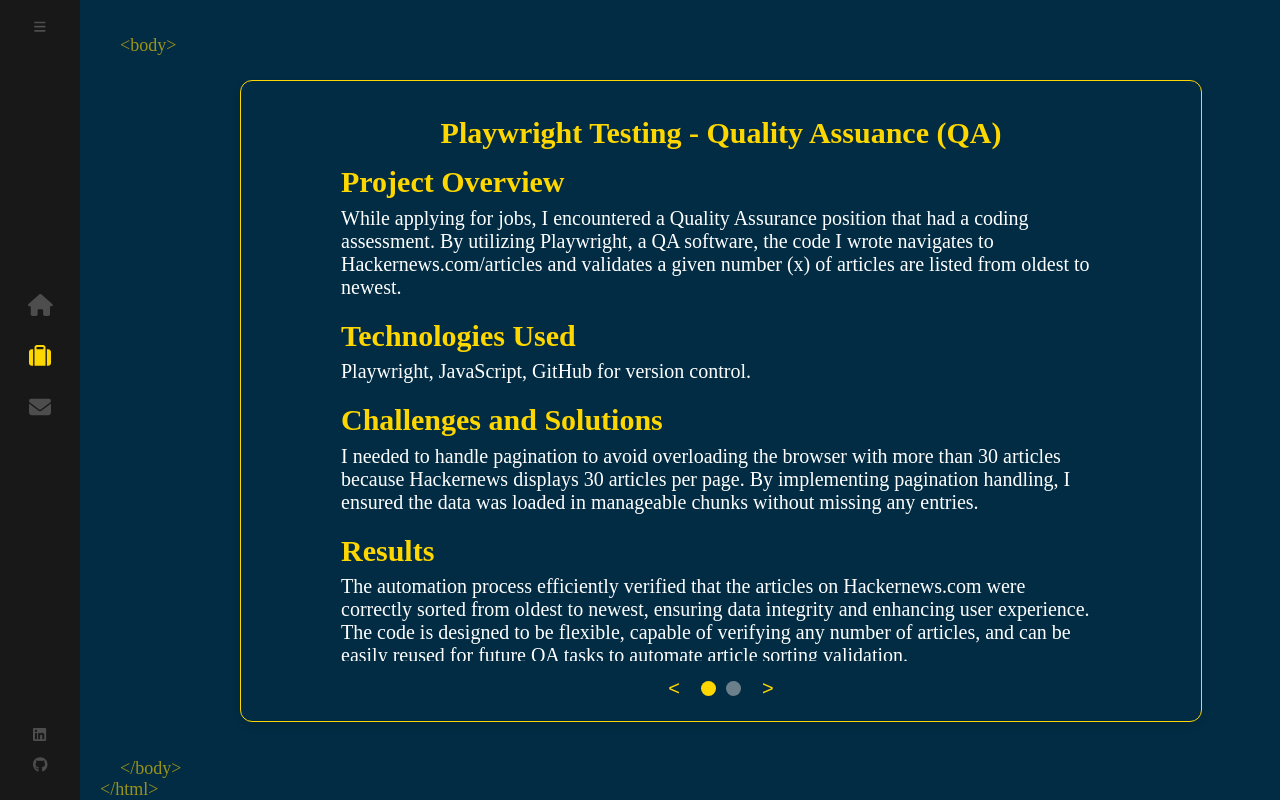
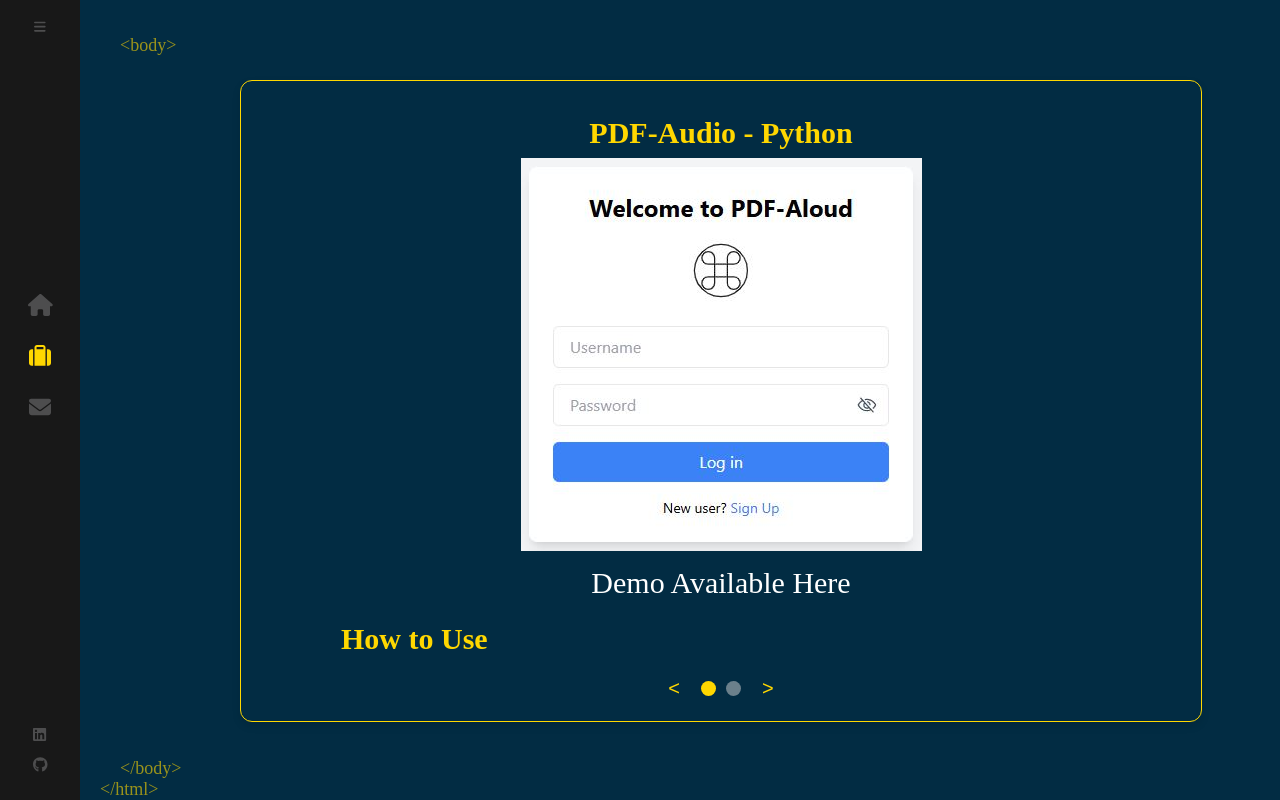
Before and after one commit to JustinStutler/justinstutler.github.io, a React (Create React App) app in the folder react-portfolio/: page /projects in a window 1280 px wide. Built offline with nearby package versions, Linux system fonts and the light colour scheme.

Commit message:
update project page

```diff
--- a/react-portfolio/src/components/Home/index.js
+++ b/react-portfolio/src/components/Home/index.js
@@ -7,6 +7,7 @@
 import './index.scss'
 import Portrait from '../../assets/images/portrait.jpg'
 import { useMediaQuery } from 'react-responsive';
+import Resume from '../../assets/pdfs/resume.pdf';
 
 
 const Home = () => {
@@ -76,9 +77,9 @@
                                     />
                                 </h1>
                                 <h2>Full-Stack Development | Data Science | AI</h2>
-                                <NavLink to="/contact" className="flat-button">
-                                    CONTACT ME
-                                </NavLink>
+                                <a href="/path-to-resume.pdf" download="My_Resume.pdf">
+                                    <button className='flat-button'>Download Resume</button>
+                                </a>
                             </div>
                         </div>
                     </div>
@@ -111,9 +112,9 @@
                                     />
                                 </h1>
                                 <h2>Full-Stack Development | Data Science | AI</h2>
-                                <NavLink to="/contact" className="flat-button">
-                                    CONTACT ME
-                                </NavLink>
+                                <a href={Resume} download="Resume.pdf">
+                                    <button className='flat-button'>Download Resume</button>
+                                </a>
                             </div>
                         </div>
                         <div className='right'>
--- a/react-portfolio/src/components/Home/index.scss
+++ b/react-portfolio/src/components/Home/index.scss
@@ -60,6 +60,7 @@
   }
 
   .flat-button {
+    background: #115173;
     color: #ffd700;
     font-size: 13px;
     font-weight: 400;
@@ -124,7 +125,6 @@
 }
 
 
-
 /* smaller screen */
 @media (max-width: 1000px) {
   /* Adjust font sizes for smaller screens */
--- a/react-portfolio/src/components/Projects/components/pdf_to_text_project.js
+++ b/react-portfolio/src/components/Projects/components/pdf_to_text_project.js
@@ -1,6 +1,8 @@
 import React, { useState, useEffect } from 'react';
 import Resume_pdf from '../../../assets/pdfs/resume.pdf';
 import Resume_txt from '../../../assets/txts/resume.txt';
+import pdfToAudioImg from '../../../assets/images/SignInPage.JPG';
+import pdfToTxtVideo from './pdf_to_txt_video.mp4'; // Adjust the path if needed
 
 const PDF_to_Txt_Project = () => {
     const [resumeContent, setResumeContent] = useState('');
@@ -16,68 +18,35 @@
 
     return (
         <div>
-            <h1>PDF-to-Text - Python</h1>
+            <h1>PDF-Audio - Python</h1>
+            <div className='image-container'>
+                <img src={pdfToAudioImg} alt='failed to load img' />
+                <a href='https://pdf-audio.netlify.app/'>Demo Available Here</a>
+            </div>
+            <h3>How to Use</h3>
+            <ul>
+                <li>Create an Account</li>
+                <li>Upload a PDF</li>
+                <li>Click the Convert Icon and wait to receive an audio playback</li>
+            </ul>
             <h3>Project Overview</h3>
             <p>
-                I needed to get the text data from PDFs but was unable to just copy-paste.
-                By utilizing Optical Character Recognition (OCR), the code I wrote can take a PDF file
-                as an input and provide a text file containing the text data as output.
+                This web application transforms PDF documents into high-quality audio playback using advanced Optical Character Recognition (OCR) technology. The platform provides a secure, user-authenticated environment for document processing and audio conversion, enabling efficient consumption of written content through audio format.
             </p>
+
             <h3>Technologies Used</h3>
             <p>
-                Python, Tesseract OCR, pdf2image, PIL (Python Imaging Library).
+                React.js with Redux for frontend development, Node.js/Express.js backend architecture, MongoDB for data persistence, Tesseract OCR for text extraction, Sharp for image preprocessing, and Google Text-to-Speech (gTTS) for audio synthesis. Additional tools include JWT for authentication, pdf2image and PIL for PDF processing, and Axios for API integration.
             </p>
-            <h3>Challenges and Solutions</h3>
+
+            <h3>Technical Challenges and Solutions</h3>
             <p>
-                One major challenge was ensuring the OCR could handle various PDF formats and text layouts.
-                I needed to store the images in an array in the correct order to ensure the text data was processed accurately.
-                Additionally, I implemented preprocessing steps to enhance image quality before the OCR processing.
+                A significant technical hurdle involved optimizing the accuracy of text extraction from diverse PDF formats. This was addressed through implementation of image preprocessing using Sharp to enhance document quality, integration of Tesseract OCR with custom configuration for improved text recognition, and development of a robust error handling system for various PDF formats.
             </p>
-            <h3>Results</h3>
+
+            <h3>Implementation Results</h3>
             <p>
-                The project successfully extracts text from the provdied pdf document with high accuracy,
-                enabling easier data retrieval and manipulation even in cases where access to the text data is not provided.
-            </p>
-            <h3>Code (available on GitHub)</h3>
-            <pre>
-                <code>{`
-# import modules
-from pdf2image import convert_from_path
-from PIL import Image
-import pytesseract
-
-name = ''
-
-# images [] stores images from pdf
-images = convert_from_path(name + '.pdf')
-
-# create list [] to store text
-textList = []
-
-for image in images:
-    # grab text from images using Tesseract's OCR
-    text = pytesseract.image_to_string(image)
-
-    # add text to list []
-    textList.append(text)
-
-# Create and save text to a text file
-with open(name + '.txt', 'w', encoding='utf-8') as file:
-    for text in textList:
-        file.write(text + '\n\n')  # Add extra newline for separation between pages
-`}</code>
-            </pre>
-            <h3>PDF</h3>
-            <div className="pdfDisplay">
-                <iframe id="pdfViewer" src={Resume_pdf} frameBorder="0" title="Resume"></iframe>
-            </div>
-            <h3>PDF Text Content</h3>
-            <pre>{resumeContent}</pre>
-            <h3>Reflection</h3>
-            <p>
-                This project enhanced my understanding of OCR technology and its application in real-world
-                scenarios. I learned about the challenges of text recognition and the importance of data
-                preprocessing.
+                The application successfully delivers secure user authentication, efficient PDF processing, high-accuracy text extraction, and natural-sounding audio playback. Users can manage their documents through an intuitive interface, upload PDFs for processing, and access generated audio content. The system maintains exceptional accuracy in text extraction while producing clear, natural speech synthesis output.
             </p>
         </div>
     );
--- a/react-portfolio/src/components/Projects/index.js
+++ b/react-portfolio/src/components/Projects/index.js
@@ -3,12 +3,12 @@
 // Import project components
 import Playwright_Project from './components/playwright_project';
 import PDF_to_Txt_Project from './components/pdf_to_text_project';
-import Catan_Project from './components/catan_project'; // hidden until completed
+// import Catan_Project from './components/catan_project'; // hidden until completed
 
 const Projects = () => {
   const [currentIndex, setCurrentIndex] = useState(0);
   const carouselRef = useRef(null);
-  const projects = [<Playwright_Project />, <PDF_to_Txt_Project />]; {/* insert project components here */}
+  const projects = [<PDF_to_Txt_Project />, <Playwright_Project />]; {/* insert project components here */}
 
   const resetScroll = () => {
     if (carouselRef.current) {
--- a/react-portfolio/src/components/Projects/index.scss
+++ b/react-portfolio/src/components/Projects/index.scss
@@ -166,3 +166,75 @@
 ::-webkit-scrollbar-thumb:hover {
   background: #ffd700; /* Change color on hover */
 }
+
+.video {
+  width: 90%;
+}
+
+.carousel-content {
+  margin-bottom: 20px;
+  color: #ffd700;
+  padding-left: 10vh;
+  padding-right: 10vh;
+  text-align: left;
+ }
+
+ .carousel-content img {
+  display: block;
+  margin: 0;
+  padding: 0;
+  text-align: left;
+ }
+
+ .carousel-content h1 {
+  text-align: center;
+  font-size: 3em;
+  margin: 0.5em 0 0.25em 0;
+ }
+
+ .carousel-content h3 {
+  text-align: left;
+  font-size: 3em;
+  margin: 0.5em 0 0.25em 0;
+ }
+
+ .carousel-content p {
+  text-align: left;
+  font-size: 2em;
+  margin: 0.15em 0 1em 0;
+  color: white;
+ }
+
+ .carousel-content pre {
+  text-align: left;
+  font-size: 1.25em;
+  color: white;
+ }
+
+ .carousel-content a {
+  color: white;
+  text-decoration: none;
+  font-size: 3em;
+  display: block;
+  margin: 0.5em 0 0.25em 0;
+ }
+
+ .carousel-content ul {
+  text-align: left;
+  font-size: 2em;
+  list-style-type: disc;
+  padding-left: 2em;
+  color: white;
+ }
+
+ .carousel-content li {
+  margin: 0.5em 0;
+ }
+
+ .image-container {
+  display: flex;
+  flex-direction: column;
+  align-items: center;
+  margin: 0 auto;
+  width: 80%; /* or specific width */
+}
```
Also changed, not shown: react-portfolio/src/assets/images/SignInPage.JPG (added), 1 other file (tests, documents, lock files or other folders).
